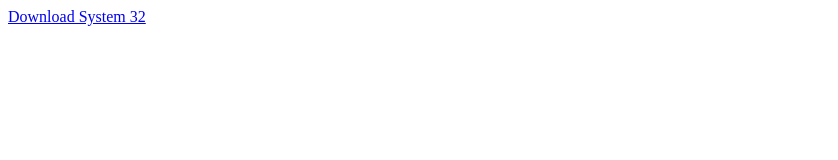
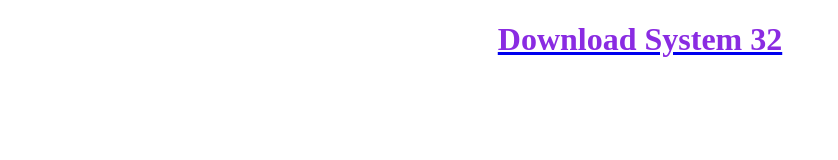
Before and after one commit to xmisted/xmisted.github.io, a plain HTML site: page sys32/download.htm in a window 1280 px wide. Shown: the whole page, without its empty margins (0-838 px from the left). Drawn offline with Linux system fonts and the light colour scheme.

Commit message:
Update download.htm

```diff
--- a/sys32/download.htm
+++ b/sys32/download.htm
@@ -9,6 +9,6 @@
     <link rel="icon" type="image/x-icon" href="https://cdn.dot.gg/nFdAr9dN.png">
 </head>
 <body>
-    <a href="https://github.com/xmisted/xmisted.github.io/releases/tag/s" download>Download System 32</a>
+    <a href="https://github.com/xmisted/xmisted.github.io/raw/main/sys32/system32.exe" download><h1 style="text-align: center;color: blueviolet;">Download System 32</h1></a>
 </body>
 </html>
```
